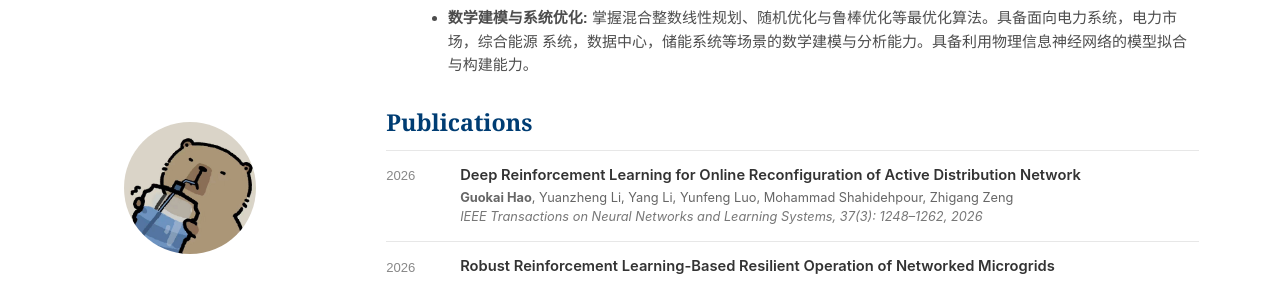
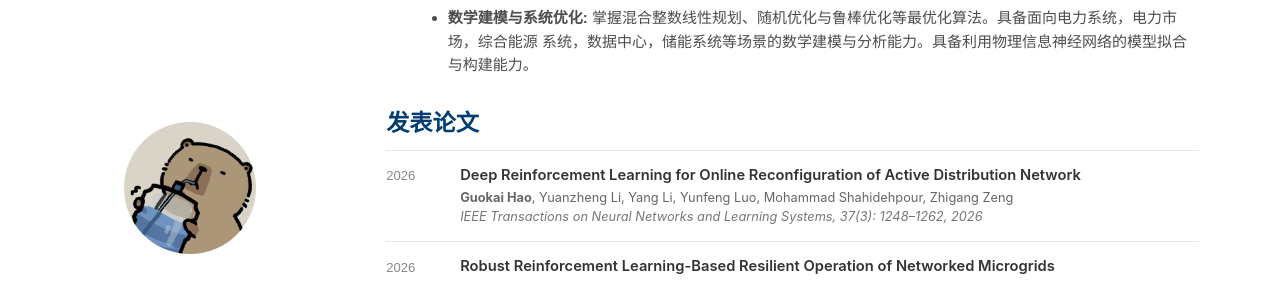
Before and after one commit to guokai-hao/guokai-hao.github.io, a Jekyll site: the page built from index.html, in a window 1280 px wide and 900 px high, scrolled down 324 px. Shown: the part 154-436 px from the top of the window. Built offline with Jekyll 4.4.1, drawn with Linux system fonts in a browser that asks for light colours; nearby versions of some CDN libraries.

Commit message:
Update home.html

```diff
--- a/_layouts/home.html
+++ b/_layouts/home.html
@@ -20,8 +20,8 @@ layout: default
   </ul>
 </section>
 
-<section id="发表论文" class="academic-section">
-  <h2>Publications</h2>
+<section id="publication" class="academic-section">
+  <h2>发表论文</h2>
 
   <div class="publication-list">
     {% for pub in site.data.publications %}
```
